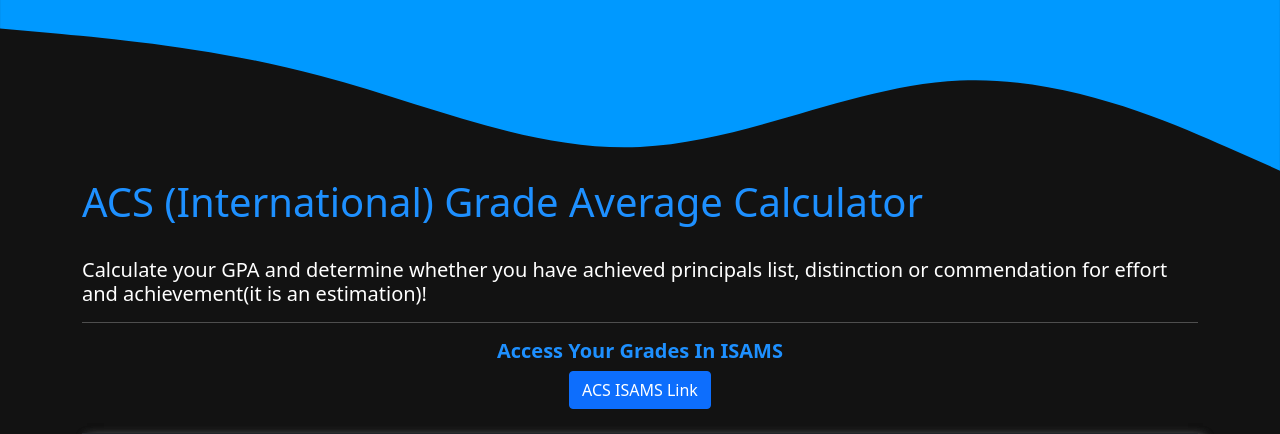
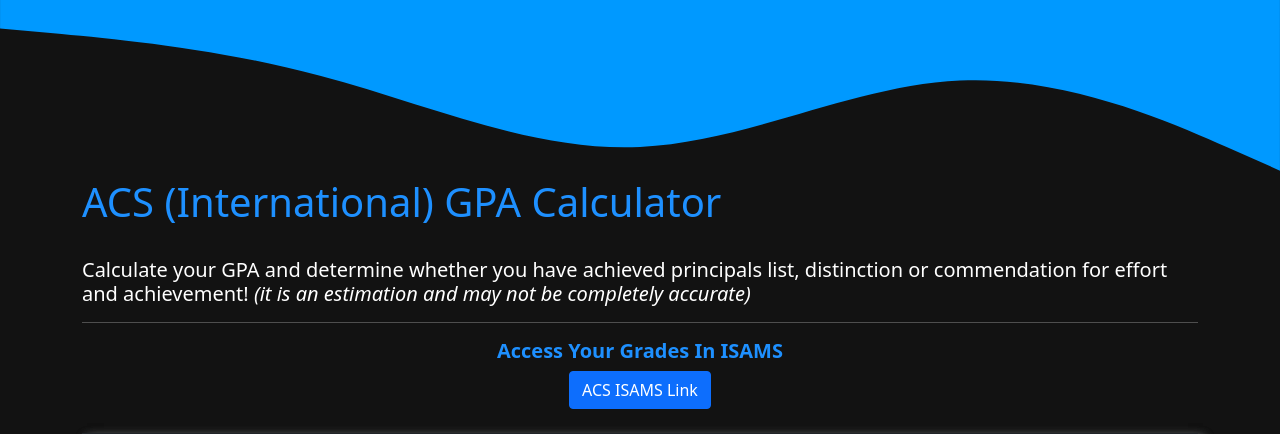
Before and after one commit to EmmanuelQC/acsi-gpa-web, a Flask app: page / in a window 1280 px wide. Shown: the top 434 px of the page. Run offline with Flask 2, Linux system fonts and the light colour scheme.

Commit message:
Update index.html

```diff
--- a/templates/index.html
+++ b/templates/index.html
@@ -10,7 +10,7 @@
     <!-- Bootstrap CSS -->
     <link href="https://cdn.jsdelivr.net/npm/bootstrap@5.0.0-beta2/dist/css/bootstrap.min.css" rel="stylesheet" integrity="sha384-BmbxuPwQa2lc/FVzBcNJ7UAyJxM6wuqIj61tLrc4wSX0szH/Ev+nYRRuWlolflfl" crossorigin="anonymous">
 
-    <title>ACS Calculator</title>
+    <title>GPA Calculator</title>
     <style>
         .results {
             border-radius: 15rem;
@@ -248,13 +248,13 @@
     <svg xmlns="http://www.w3.org/2000/svg" viewBox="0 0 1440 200"><path fill="#0099ff" fill-opacity="1" d="M0,32L60,37.3C120,43,240,53,360,85.3C480,117,600,171,720,165.3C840,160,960,96,1080,90.7C1200,85,1320,139,1380,165.3L1440,192L1440,0L1380,0C1320,0,1200,0,1080,0C960,0,840,0,720,0C600,0,480,0,360,0C240,0,120,0,60,0L0,0Z"></path></svg>
     <div class="container-sm">
         <h1 style="color: dodgerblue">
-            ACS (International) Grade Average Calculator
+            ACS (International) GPA Calculator
         </h1>
 
         <br>
 
         <h5>
-            Calculate your GPA and determine whether you have achieved principals list, distinction or commendation for effort and achievement(it is an estimation)!
+            Calculate your GPA and determine whether you have achieved principals list, distinction or commendation for effort and achievement! <i>(it is an estimation and may not be completely accurate)</i>
         </h5>
 
         <hr>
```
